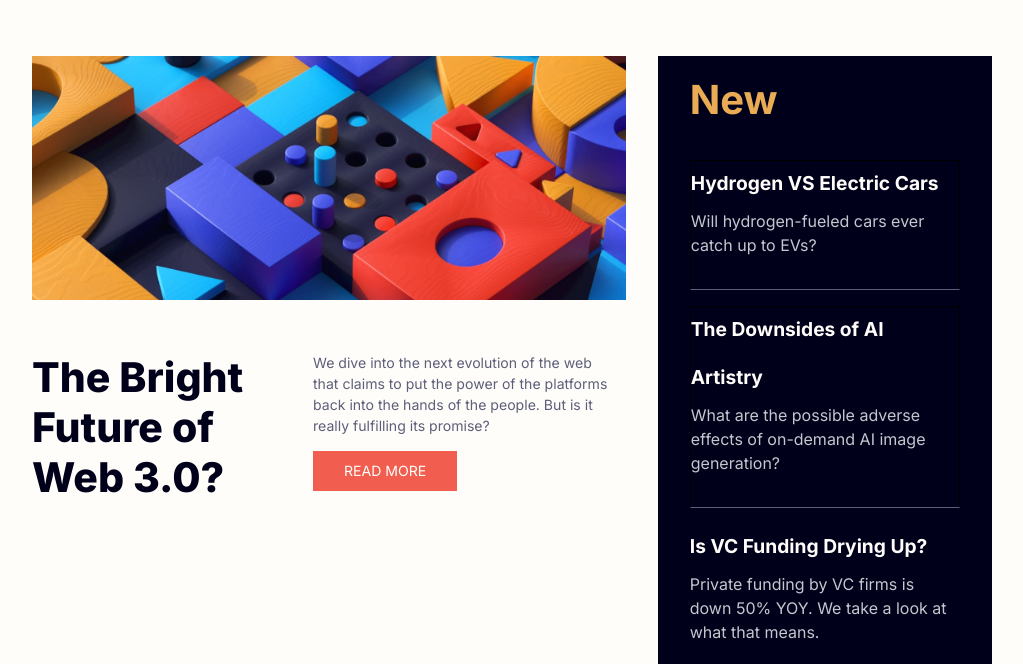
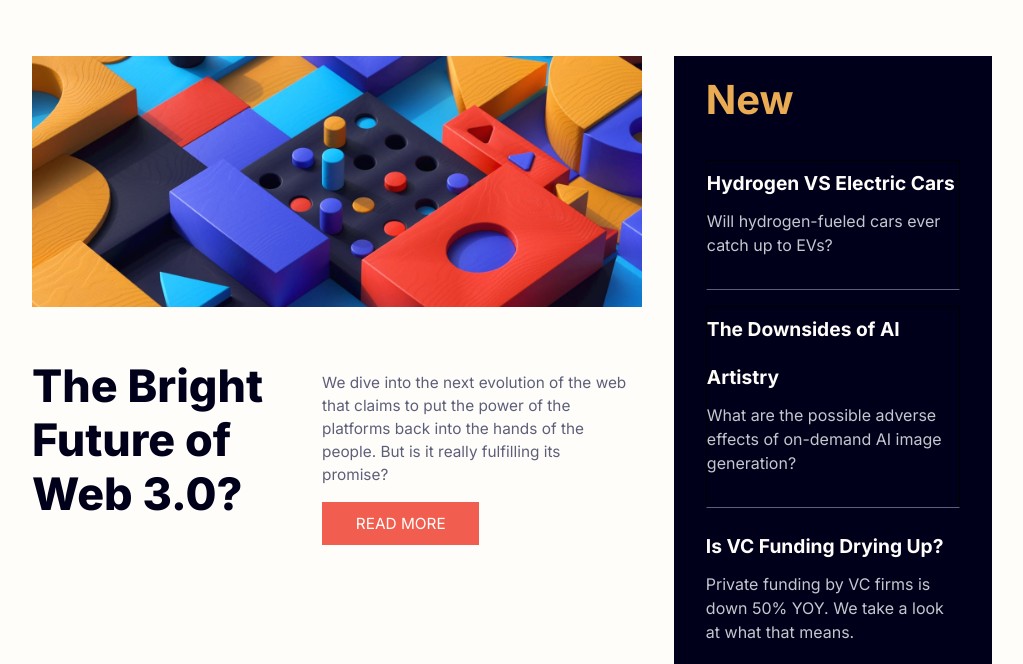
Before and after one commit to Mukulkms/new-homepage, a plain HTML site: page index.html in a window 1280 px wide. Shown: the part 136-800 px from the top of the page, without its empty margins (128-1151 px from the left). Drawn offline with Linux system fonts and the light colour scheme.

Commit message:
Update style.css

```diff
--- a/style.css
+++ b/style.css
@@ -145,7 +145,7 @@ p{
 }
 .bright{
     color: var(--Very-darkblue);
-    font-size: 3.2vw;
+    font-size: 3.5vw;
     width: 60%;
     font-weight: 800;
     font-family: 'inter';
@@ -154,8 +154,8 @@ p{
     color: var(--Dark-grayishblue);
     font-family: 'inter';
     width: 78%;
-    font-size: 1.1vw;
-    padding: 0 1em 0 2em;
+    font-size: 1.2vw;
+    padding: 0.8em 1em 0 2em;
     line-height: 1.5em;
 
 }
```
